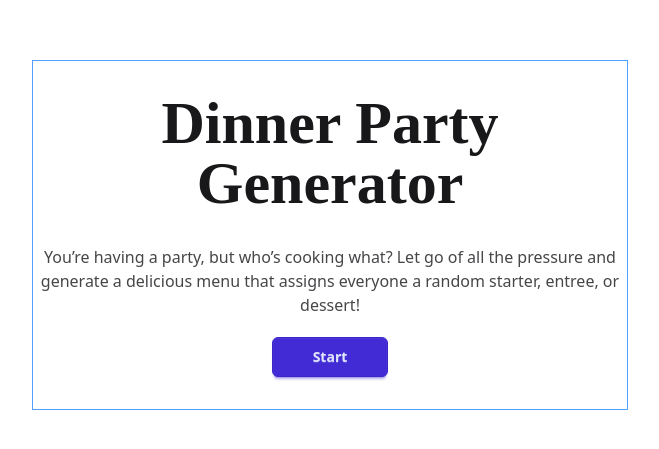
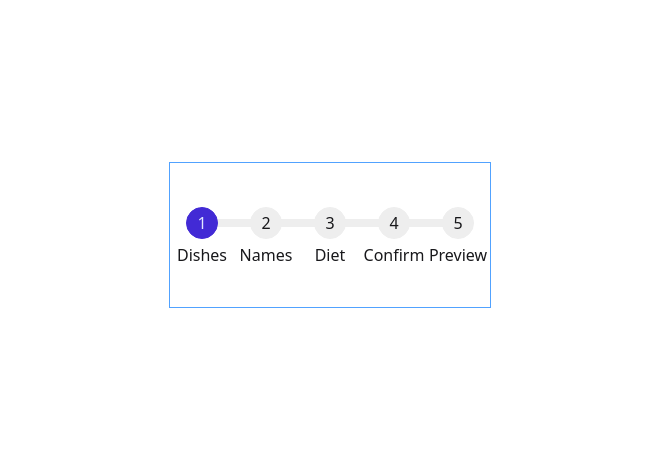
Before and after one commit to ang-riv/dinner-party-generator, a React (Vite) app: page / in a window 1280 px wide. Shown: the part 165-614 px from the top of the page, without its empty margins (310-969 px from the left). Built offline with nearby package versions, Linux system fonts and the light colour scheme; a web font is replaced by a local one.

Commit message:
Used props as a way to show which steps should be active depending on the page

```diff
--- a/src/MainApp.jsx
+++ b/src/MainApp.jsx
@@ -1,12 +1,15 @@
 // * acts like app since I made everything in app
 import React from "react";
 import IntroPage from "./pages/IntroPage";
+import DishesPage from "./pages/DishesPage";
 import GuestProvider from "./components/GuestProvider";
 function MainApp() {
   return (
     <div className="flex justify-center items-center w-screen h-screen">
       <GuestProvider>
-        <IntroPage />
+        <div className="border border-blue-400 py-8">
+          <DishesPage />
+        </div>
       </GuestProvider>
     </div>
   );
--- a/src/components/Steps.jsx
+++ b/src/components/Steps.jsx
@@ -2,15 +2,19 @@ import { div } from "motion/react-client";
 import React from "react";
 
 const Steps = ({ active }) => {
+  const pageTitles = ["Dishes", "Names", "Diet", "Confirm", "Preview"];
+  const steps = [];
+  for (let i = 0; i < pageTitles.length; i++) {
+    const stepTitle = pageTitles[i];
+    const inactiveSteps = "step";
+    const activeSteps = "step step-primary";
+    i <= active
+      ? steps.push(<li className={activeSteps}>{stepTitle}</li>)
+      : steps.push(<li className={inactiveSteps}>{stepTitle}</li>);
+  }
   return (
     <div className="my-2">
-      <ul className="steps">
-        <li className="step">Dishes</li>
-        <li className="step">Names</li>
-        <li className="step">Diet</li>
-        <li className="step">Confirm</li>
-        <li className="step">Preview</li>
-      </ul>
+      <ul className="steps">{steps}</ul>
     </div>
   );
 };
--- /dev/null
+++ b/src/pages/DishesPage.jsx
@@ -0,0 +1,11 @@
+import React from "react";
+import Steps from "../components/Steps";
+const DishesPage = () => {
+  return (
+    <>
+      <Steps active={0} />
+    </>
+  );
+};
+
+export default DishesPage;
--- a/src/pages/IntroPage.jsx
+++ b/src/pages/IntroPage.jsx
@@ -3,7 +3,6 @@ import { GuestContext } from "../components/GuestContext";
 const IntroPage = () => {
   const { setPage } = useContext(GuestContext);
   return (
-    <div className="border border-blue-400 py-8">
     <div className="prose">
       <h1 className="prose-h1 text-center text-6xl mb-8">
         Dinner Party <br />
@@ -23,7 +22,6 @@ const IntroPage = () => {
         </button>
       </div>
     </div>
-    </div>
   );
 };
 
```
Lines whose indentation alone changed are shown as unchanged.
